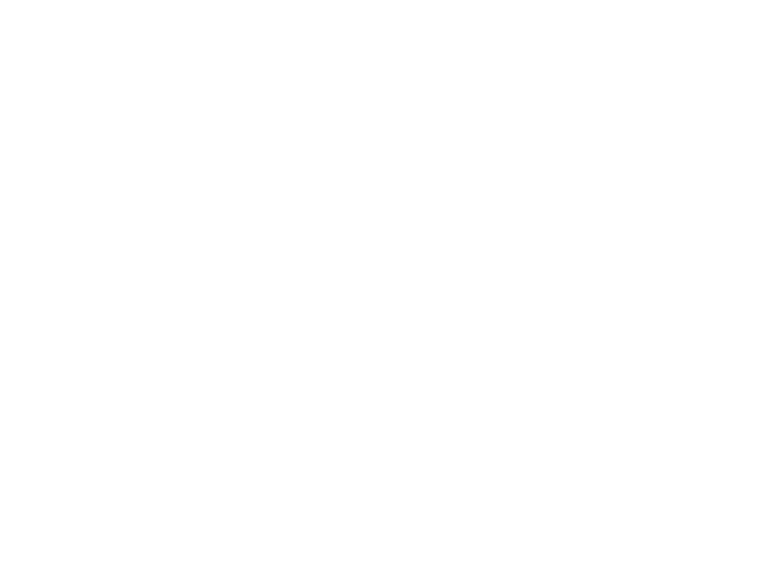
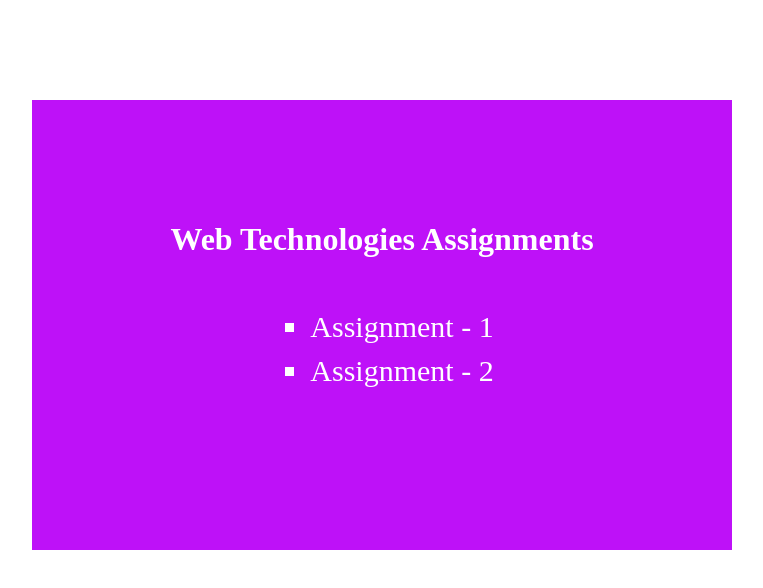
Before and after one commit to VaishnaviTipugade/ProrigoTraining_WebTech_Assignments, a plain HTML site: page HTML-Basics/index.html in a window 1280 px wide. Shown: the whole page, without its empty margins (318-1081 px from the left). Drawn offline with Linux system fonts and the light colour scheme.

Commit message:
Design Completed

```diff
--- a/HTML-Basics/index.html
+++ b/HTML-Basics/index.html
@@ -4,9 +4,20 @@
     <meta charset="UTF-8">
     <meta http-equiv="X-UA-Compatible" content="IE=edge">
     <meta name="viewport" content="width=device-width, initial-scale=1.0">
-    <title>Assignment 1</title>
+    <title>HOME</title>
+    <link rel="stylesheet" href="/HTML-Basics/main.css">
 </head>
 <body>
-
+   <div class = "container">
+      <h1>Web Technologies Assignments</h1>
+      <ul>
+         <li>
+            <a href="/HTML-Basics/Assignment1.html" , target="_blank">Assignment - 1</a>
+         </li>
+         <li>
+            <a href="/HTML-Basics/Assignment2.html" , target="_blank">Assignment - 2</a>
+         </li>
+      </ul>
+   </div>
 </body>
 </html>
--- /dev/null
+++ b/HTML-Basics/main.css
@@ -0,0 +1,36 @@
+body{
+   background-color : white;
+   margin: 100px 350px;
+}
+.container{
+   background-color: rgb(190, 17, 248);
+   color: white;
+   display: flex;
+   flex-direction: column;
+   padding-top:100px;
+   width:700px;
+   height: 350px;
+   text-align: center;
+}
+
+h1{
+   color: white;
+}
+ul{
+   text-align: left;
+   font-size: 30px;
+   color: white;
+   list-style-type: square;
+   margin: 20px auto;
+}
+li{
+   /* padding: 5px; */
+   margin: 10px;
+}
+a{
+   color: white;
+   text-decoration: none;
+}
+a:hover{
+   color: rgb(244, 211, 255);
+}
--- /dev/null
+++ b/HTML-Basics/style1.css
@@ -0,0 +1,77 @@
+body{
+   background-color: white;
+   font-family: 'Gill Sans', 'Gill Sans MT', Calibri, 'Trebuchet MS', sans-serif;
+}
+.container{
+   background-color: rgb(253, 251, 251);
+   width: 300px;
+   margin: auto;
+   padding: 5px;
+   display : flex;
+   flex-direction: column;
+   text-align:  center;
+}
+.container > h1{
+color: rgb(94, 11, 87);
+}
+.container > p{
+   padding: 0;
+   margin-top: 0;
+   text-align: center;
+   line-height: 20px;
+   color: rgb(148, 134, 147);
+   text-shadow: rgb(207, 195, 206) 0px 0px 20px;
+}
+.container > h4{
+   font-size: 15px;
+   text-align: center;
+   color: rgb(85, 12, 79);
+   background-color: rgb(243, 233, 243);
+   padding : 5px;
+   margin: 30px;
+}
+
+.review{
+   display: flex;
+   flex-direction: column;
+   background-color: rgb(88, 33, 84);
+   color: white;
+   border-radius: 3%;
+}
+.review>p{
+   color: rgb(228, 201, 226);
+   text-align: justify;
+   font-size: 15px;
+   margin: 0px 15px 20px 25px ;
+   line-height: 20px;
+}
+.customer{
+   /* display: flex;
+   flex-direction: row; */
+   display: block;
+   margin: 30px;
+}
+.customer>img{
+   width : 50px;
+   /* margin-left: 10px; */
+   background-color: rgb(94, 11, 87);
+   float: left;
+   border-radius: 50%;
+}
+.customer>h4{
+   /* clear: right; */
+   color: white;
+   font-size: 15px;
+   width:170px;
+   height: 20px;
+   margin: 10px 0px 0px 15px;
+   padding-left: 10px;
+}
+.customer>p{
+   color:rgb(180, 86, 172);
+   font-size: 15px;
+   width: 90px;
+   height: 20px;
+   margin: 0px 0px 0px 72px;
+
+}
```
Also changed, not shown: HTML-Basics/Assignment1.html (added, +37 -0 lines), HTML-Basics/Assignment2.html (added, +13 -0 lines), HTML-Basics/img/profile.jpg (added), HTML-Basics/style2.css (added).
